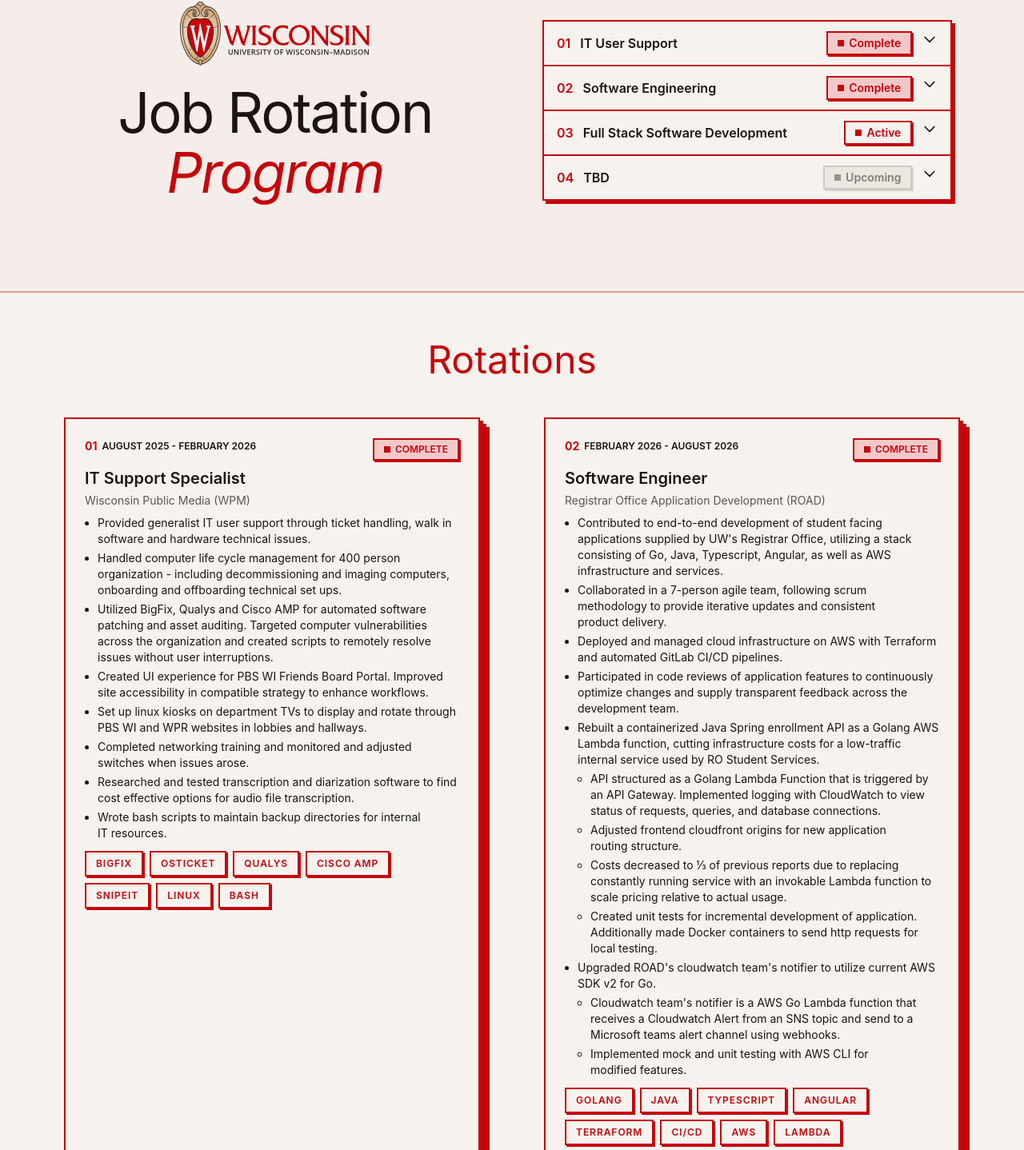
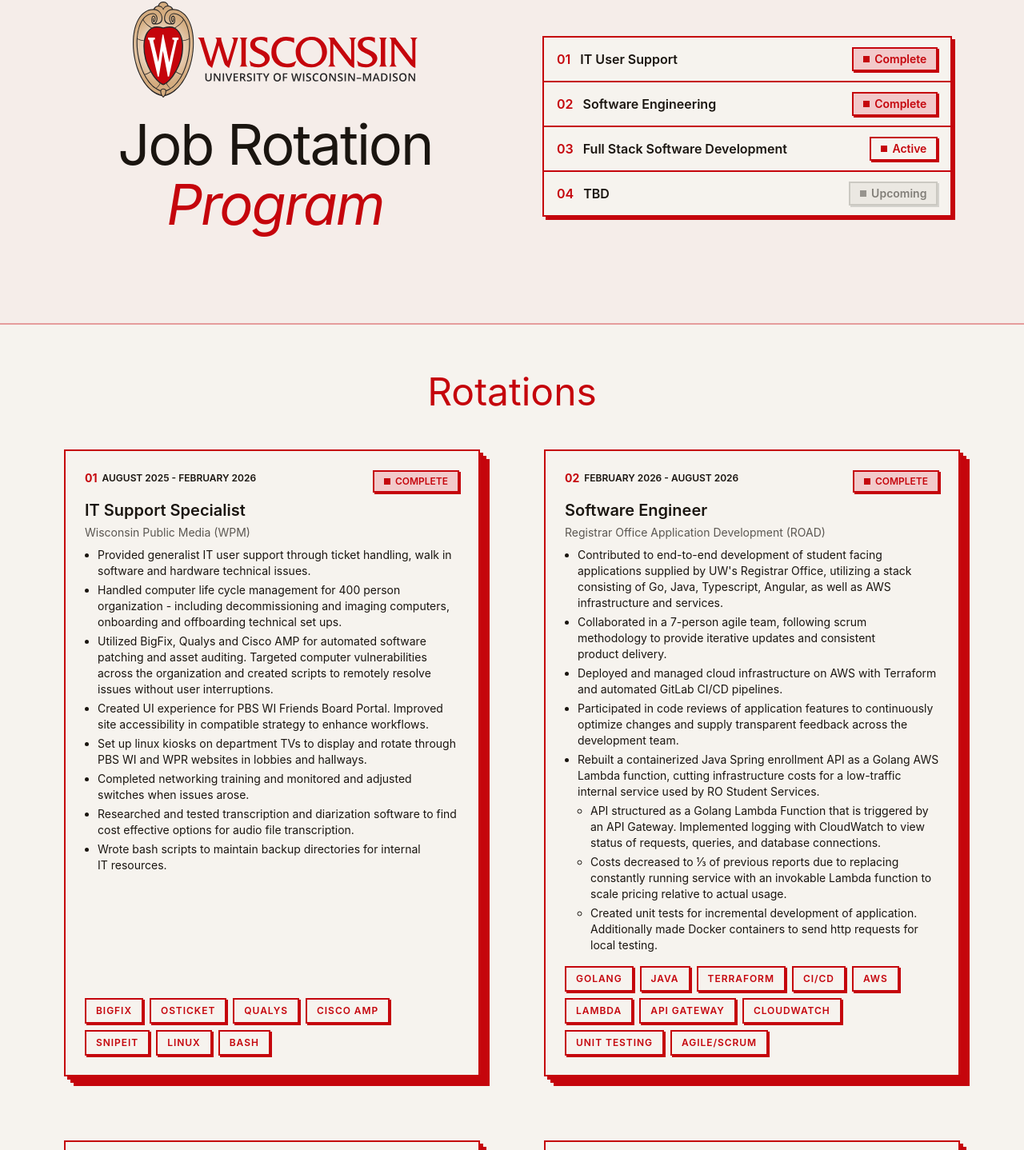
Before and after one commit to river-alaqidy/portfolio, a React (Vite) app: page / in a window 1280 px wide. Shown: the part 182-1620 px from the top of the page at 80% size. Built offline with nearby package versions, Linux system fonts and the light colour scheme.

Commit message:
rotation cards adjusted

```diff
--- a/src/components/JrpPanel.jsx
+++ b/src/components/JrpPanel.jsx
@@ -5,6 +5,18 @@ const badgeLabels = {
     done: "Complete",
     active: "In Progress",
     next: "Upcoming",
+};
+
+const badgeStyles = {
+    done: "border-cardinal bg-cardinal-light text-cardinal shadow-cardinal",
+    active: "border-cardinal bg-off-white text-cardinal shadow-cardinal",
+    next: "border-dark/15 bg-dark/5 text-dark/50 shadow-dark/15",
+};
+
+const badgeDotStyles = {
+    done: "bg-cardinal",
+    active: "bg-cardinal",
+    next: "bg-dark/40",
 };
 
 function ProfDev() {
@@ -51,16 +63,16 @@ function AboutJrp() {
 
       <div className="flex flex-col gap-[1.3rem] max-w-[600px]">
         <p className="text-[1.05rem] leading-[1.82] text-dark/58">
-          The Job Rotation Program at the University of Wisconsin–Madison
+          The <span className="text-dark">Job Rotation Program</span> at the <span className="text-cardinal"><em>University of Wisconsin–Madison </em></span>
           provides focused career development for participants in the
           professional field of their choice, with career tracks available in
-          finance, human resources, and information technology. It is a 2
-          year program, where Rotators get meaningful work experiences
-          through 4, 6 month long rotations in a variety of professional
+          finance, human resources, and information technology. It is a <span className="text-dark">2
+          year program</span>, where Rotators get meaningful work experiences
+          through 4, <span className="text-dark">6 month long rotations</span> in a variety of professional
           settings and job responsibilities.
         </p>
         <p className="text-[1.05rem] leading-[1.82] text-dark/58">
-          The Information Technology track within the Job Rotation Program
+          <span className="text-cardinal"><em>The Information Technology Track</em></span> within the Job Rotation Program
           allows early career IT Professionals to gain a well-rounded breadth
           of experiences in fields including but not limited to — software
           engineering, cybersecurity, IT support, networking, cloud, etc.
@@ -74,7 +86,7 @@ function AboutJrp() {
 
 function RotationCard({ rotation }) {
     return (
-        <div className="transition-color duration-200 block border-2 border-cardinal bg-off-white text-dark p-4 shadow-[4px_4px_0_0,8px_8px_0_0,12px_12px_0_0] shadow-cardinal hover:translate-3 hover:bg-cardinal-light hover:shadow-none hover:text-dark sm:p-6">
+        <div className="transition-color duration-200 flex h-full flex-col border-2 border-cardinal bg-off-white text-dark p-4 shadow-[4px_4px_0_0,8px_8px_0_0,12px_12px_0_0] shadow-cardinal hover:translate-3 hover:bg-cardinal-light hover:shadow-none hover:text-dark sm:p-6">
             <div className="flex items-start justify-between gap-4">
                 <span className="inline-flex items-center gap-1.5">
                     <span className="text-sm font-bold text-cardinal">{rotation.num}</span>
@@ -83,8 +95,8 @@ function RotationCard({ rotation }) {
                     </time>
                 </span>
 
-                <span className="inline-flex shrink-0 items-center gap-1.5 border-2 border-cardinal bg-cardinal-light px-3 py-1.5 text-xs/none font-semibold uppercase text-cardinal shadow-[2px_2px_0_0] shadow-cardinal">
-                    <span className="size-2 bg-cardinal"></span>
+                <span className={`inline-flex shrink-0 items-center gap-1.5 border-2 px-3 py-1.5 text-xs/none font-semibold uppercase shadow-[2px_2px_0_0] ${badgeStyles[rotation.badge] ?? badgeStyles.next}`}>
+                    <span className={`size-2 ${badgeDotStyles[rotation.badge] ?? badgeDotStyles.next}`}></span>
                     {badgeLabels[rotation.badge] ?? rotation.badge}
                 </span>
             </div>
@@ -117,7 +129,7 @@ function RotationCard({ rotation }) {
             </ul>
 
             {rotation.chips.length > 0 && (
-                <div className="mt-3 flex flex-wrap gap-2">
+                <div className="mt-auto flex flex-wrap gap-2 pt-4">
                     {rotation.chips.map((chip, i) => (
                         <span
                             key={i}
@@ -146,6 +158,7 @@ function Rotations() {
         </section>
     );
 }
+
 function JrpHero() {
     return (<div
             className="bg-cardinal-light/15 flex px-[clamp(2rem,7vw,7rem)] py-[clamp(3.5rem,7vw,6rem)] gap-[5rem] items-center border-b-2 border-b border-cardinal/35"
@@ -154,7 +167,7 @@ function JrpHero() {
             <img
                 src={uwLogo}
                 alt="UW Madison Logo"
-                className="h-20 w-auto mb-[1.4rem] block mx-auto"
+                className="h-30 w-auto mb-[1.4rem] block mx-auto"
             />
             <h1 className="text-[clamp(2.8rem,5.5vw,5rem)] font-normal leading-[1.06] tracking-[-0.03em] text-dark mb-[1.3rem]">
                 Job Rotation<br />
@@ -162,15 +175,14 @@ function JrpHero() {
             </h1>
         </div>
         <div className="flex-1 divide-y-2 divide-cardinal border-2 border-cardinal shadow-[4px_4px_0_0] shadow-cardinal">
-            <details className="group [&_summary::-webkit-details-marker]:hidden">
-                <summary
-                className="flex cursor-pointer items-center justify-between gap-4 bg-off-white px-4 py-3 font-medium text-dark hover:bg-cardinal-light"
+            <div>
+                <div
+                className="flex items-center justify-between gap-4 bg-off-white px-4 py-3 font-medium text-dark hover:bg-cardinal-light"
                 >
                     <div className="flex gap-3">
                         <span className="font-semibold text-cardinal">01</span>
                         <span className="font-semibold">IT User Support</span>
                     </div>
-                    <div className="flex gap-3">
                     <span
                         className="inline-flex items-center gap-1.5 border-2 border-cardinal bg-cardinal-light px-3 py-1.5 text-sm/none font-semibold text-cardinal shadow-[2px_2px_0_0] shadow-cardinal"
                         >
@@ -178,39 +190,16 @@ function JrpHero() {
 
                         Complete
                     </span>
-                        <svg
-                            aria-hidden="true"
-                            className="size-5 shrink-0 group-open:-rotate-180"
-                            xmlns="http://www.w3.org/2000/svg"
-                            fill="none"
-                            viewBox="0 0 24 24"
-                            stroke="currentColor"
-                        >
-                            <path
-                            strokeLinecap="round"
-                            strokeLinejoin="round"
-                            strokeWidth="2"
-                            d="M19 9l-7 7-7-7"
-                            />
-                        </svg>
                 </div>
-                </summary>
-
-                <div className="border-t-2 border-cardinal p-4">
-                <p className="text-dark">
-                    Wisconsin Public Media August 2025 - Feburary 2026
-                </p>
             </div>
-            </details>
-            <details className="group [&_summary::-webkit-details-marker]:hidden">
-                <summary
-                className="flex cursor-pointer items-center justify-between gap-4 bg-off-white px-4 py-3 font-medium text-dark hover:bg-cardinal-light"
+            <div>
+                <div
+                className="flex items-center justify-between gap-4 bg-off-white px-4 py-3 font-medium text-dark hover:bg-cardinal-light"
                 >
                 <div className="flex gap-3">
                     <span className="font-semibold text-cardinal">02</span>
                     <span className="font-semibold">Software Engineering</span>
                 </div>
-                <div className="flex gap-3">
                 <span
                     className="inline-flex items-center gap-1.5 border-2 border-cardinal bg-cardinal-light px-3 py-1.5 text-sm/none font-semibold text-cardinal shadow-[2px_2px_0_0] shadow-cardinal"
                     >
@@ -218,39 +207,16 @@ function JrpHero() {
 
                     Complete
                 </span>
-                    <svg
-                        aria-hidden="true"
-                        className="size-5 shrink-0 group-open:-rotate-180"
-                        xmlns="http://www.w3.org/2000/svg"
-                        fill="none"
-                        viewBox="0 0 24 24"
-                        stroke="currentColor"
-                    >
-                        <path
-                        strokeLinecap="round"
-                        strokeLinejoin="round"
-                        strokeWidth="2"
-                        d="M19 9l-7 7-7-7"
-                        />
-                    </svg>
                 </div>
-                </summary>
-
-                <div className="border-t-2 border-cardinal p-4">
-                <p className="text-dark">
-                    Registrar Office Application Development February 2026 - August 2026
-                </p>
             </div>
-            </details>
-            <details className="group [&_summary::-webkit-details-marker]:hidden">
-                <summary
-                className="flex cursor-pointer items-center justify-between gap-4 bg-off-white px-4 py-3 font-medium text-dark hover:bg-cardinal-light"
+            <div>
+                <div
+                className="flex items-center justify-between gap-4 bg-off-white px-4 py-3 font-medium text-dark hover:bg-cardinal-light"
                 >
                 <div className="flex gap-3">
                     <span className="font-semibold text-cardinal">03</span>
                     <span className="font-semibold">Full Stack Software Development</span>
                 </div>
-                <div className="flex gap-3">
                 <span
                     className="inline-flex items-center gap-1.5 border-2 border-cardinal bg-off-white px-3 py-1.5 text-sm/none font-semibold text-cardinal shadow-[2px_2px_0_0] shadow-cardinal"
                     >
@@ -258,39 +224,16 @@ function JrpHero() {
 
                     Active
                 </span>
-                    <svg
-                        aria-hidden="true"
-                        className="size-5 shrink-0 group-open:-rotate-180"
-                        xmlns="http://www.w3.org/2000/svg"
-                        fill="none"
-                        viewBox="0 0 24 24"
-                        stroke="currentColor"
-                    >
-                        <path
-                        strokeLinecap="round"
-                        strokeLinejoin="round"
-                        strokeWidth="2"
-                        d="M19 9l-7 7-7-7"
-                        />
-                    </svg>
                 </div>
-                </summary>
-
-                <div className="border-t-2 border-cardinal p-4">
-                <p className="text-dark">
-                    Graduate School OIT August 2026 - February 2027
-                </p>
             </div>
-            </details>
-            <details className="group [&_summary::-webkit-details-marker]:hidden">
-                <summary
-                className="flex cursor-pointer items-center justify-between gap-4 bg-off-white px-4 py-3 font-medium text-dark hover:bg-cardinal-light"
+            <div>
+                <div
+                className="flex items-center justify-between gap-4 bg-off-white px-4 py-3 font-medium text-dark hover:bg-cardinal-light"
                 >
                 <div className="flex gap-3">
                     <span className="font-semibold text-cardinal">04</span>
                     <span className="font-semibold">TBD</span>
                 </div>
-                <div className="flex gap-3">
                 <span
                     className="inline-flex items-center gap-1.5 border-2 border-dark/15 bg-dark/5 px-3 py-1.5 text-sm/none font-semibold text-dark/50 shadow-[2px_2px_0_0] shadow-dark/15"
                 >
@@ -298,30 +241,8 @@ function JrpHero() {
 
                     Upcoming
                 </span>
-                    <svg
-                        aria-hidden="true"
-                        className="size-5 shrink-0 group-open:-rotate-180"
-                        xmlns="http://www.w3.org/2000/svg"
-                        fill="none"
-                        viewBox="0 0 24 24"
-                        stroke="currentColor"
-                    >
-                        <path
-                        strokeLinecap="round"
-                        strokeLinejoin="round"
-                        strokeWidth="2"
-                        d="M19 9l-7 7-7-7"
-                        />
-                    </svg>
                 </div>
-                </summary>
-
-                <div className="border-t-2 border-cardinal p-4">
-                <p className="text-dark">
-                    TBD Feburary 2027 - August 2027
-                </p>
             </div>
-            </details>
         </div>
     </div>);
 }
--- a/src/data/exp.js
+++ b/src/data/exp.js
@@ -30,7 +30,7 @@ const experience = [
     section: "Teaching",
     title: "Peer Mentor",
     dates: "September 2024 – April 2025",
-    org: "CS571 – Building User Interfaces, University of Wisconsin-Madison",
+    org: "Undergraduate Teaching Assistant for CS571 – Building User Interfaces, University of Wisconsin-Madison",
     location: "Madison, WI",
     skills: ["HTML", "CSS", "JavaScript", "React", "React Native", "UI/UX Heuristics"],
     bullets: [
@@ -44,8 +44,8 @@ const experience = [
 export default experience;
 
 export const sideProjects = [
-  { name: "Project One",   desc: "Short description of what it does and why you built it", lang: "Go",         href: "#" },
-  { name: "Project Two",   desc: "Short description of what it does and why you built it", lang: "JavaScript", href: "#" },
-  { name: "Project Three", desc: "Short description of what it does and why you built it", lang: "React",      href: "#" },
-  { name: "Project Four",  desc: "Short description of what it does and why you built it", lang: "SQL",        href: "#" },
+  { name: "Badger News",   desc: "Simple mobile newspaper app about Wisconsin Badgers", lang: "React Native", href: "https://github.com/river-alaqidy/BadgerNews" },
+  { name: "Snippet Box",   desc: "Practice structuring Golang applications, Lets people paste and share snippets of text", lang: "Go", href: "https://github.com/river-alaqidy/snippetbox" },
+  { name: "Computer Graphics Hand", desc: "3D computer graphics scene of a hand", lang: "JavaScript",      href: "https://github.com/river-alaqidy/Computer-Graphics-Hand" },
+  { name: "Housing Affordability",  desc: "Data analytics research conducted on the state of housing affordability in the United States.", lang: "Python",  href: "https://github.com/river-alaqidy/Housing-Affordability" },
 ];
--- a/src/data/jrp.js
+++ b/src/data/jrp.js
@@ -34,21 +34,24 @@ export const rotations = [
         text: 'Rebuilt a containerized Java Spring enrollment API as a Golang AWS Lambda function, cutting infrastructure costs for a low-traffic internal service used by RO Student Services.',
         subBullets: [
           'API structured as a Golang Lambda Function that is triggered by an API Gateway. Implemented logging with CloudWatch to view status of requests, queries, and database connections.',
-          'Adjusted frontend cloudfront origins for new application routing structure.',
+        //   'Adjusted frontend cloudfront origins for new application routing structure.',
           'Costs decreased to ⅓ of previous reports due to replacing constantly running service with an invokable Lambda function to scale pricing relative to actual usage.',
           'Created unit tests for incremental development of application. Additionally made Docker containers to send http requests for local testing.',
         ],
       },
-      {
-        text: "Upgraded ROAD's cloudwatch team's notifier to utilize current AWS SDK v2 for Go.",
-        subBullets: [
-          "Cloudwatch team's notifier is a AWS Go Lambda function that receives a Cloudwatch Alert from an SNS topic and send to a Microsoft teams alert channel using webhooks.",
-          'Implemented mock and unit testing with AWS CLI for modified features.',
-        ],
-      },
+    //   {
+    //     text: "Upgraded ROAD's cloudwatch team's notifier to utilize current AWS SDK v2 for Go.",
+    //     subBullets: [
+    //       "Cloudwatch team's notifier is a AWS Go Lambda function that receives a Cloudwatch Alert from an SNS topic and send to a Microsoft teams alert channel using webhooks.",
+    //       'Implemented mock and unit testing with AWS CLI for modified features.',
+    //     ],
+    //   },
     ],
     chips: [
-      'Golang', 'Java', 'TypeScript', 'Angular', 'Terraform', 'CI/CD',
+      'Golang', 'Java',
+      // 'TypeScript',
+      // 'Angular',
+      'Terraform', 'CI/CD',
       'AWS', 'Lambda', 'API Gateway', 'CloudWatch', 'Unit Testing', 'Agile/Scrum',
     ],
   },
```
Also changed, not shown: src/components/ExpPanel.jsx (+28 -127 lines). Lines whose indentation alone changed are shown as unchanged.
